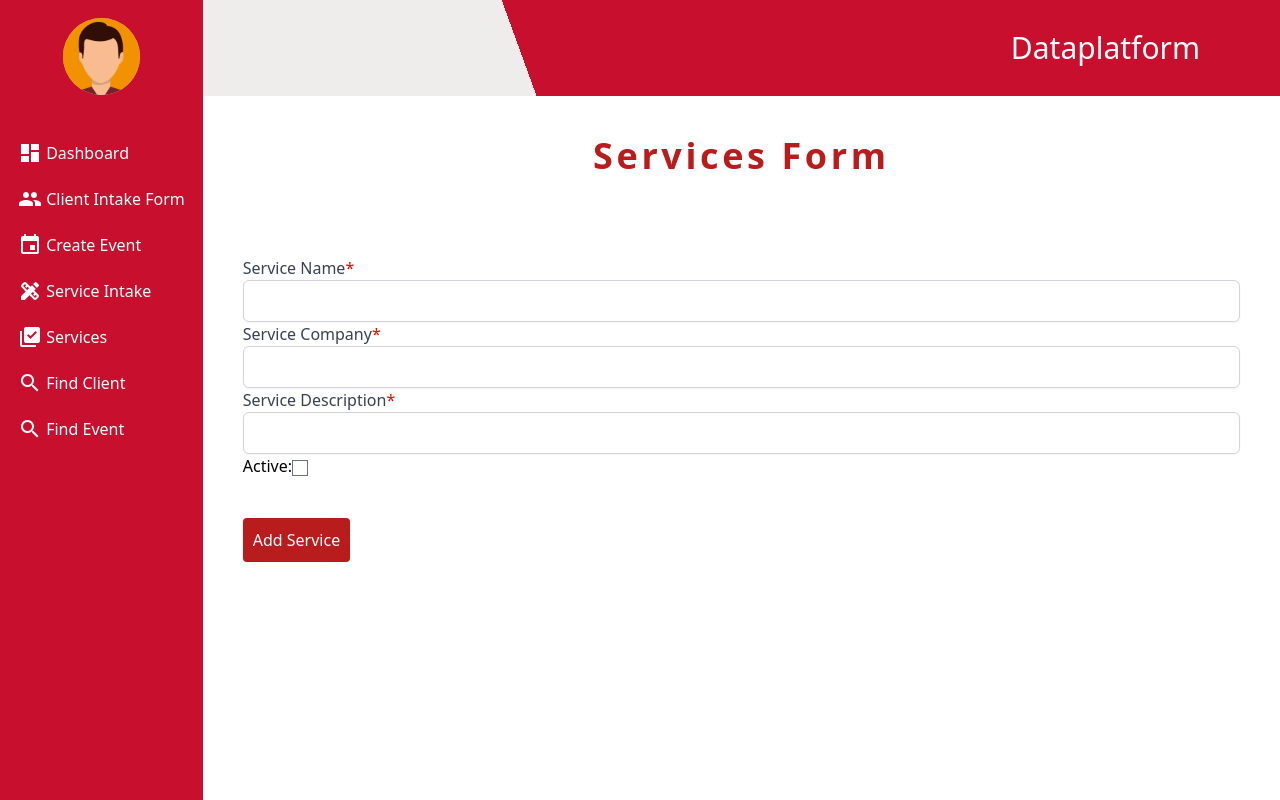
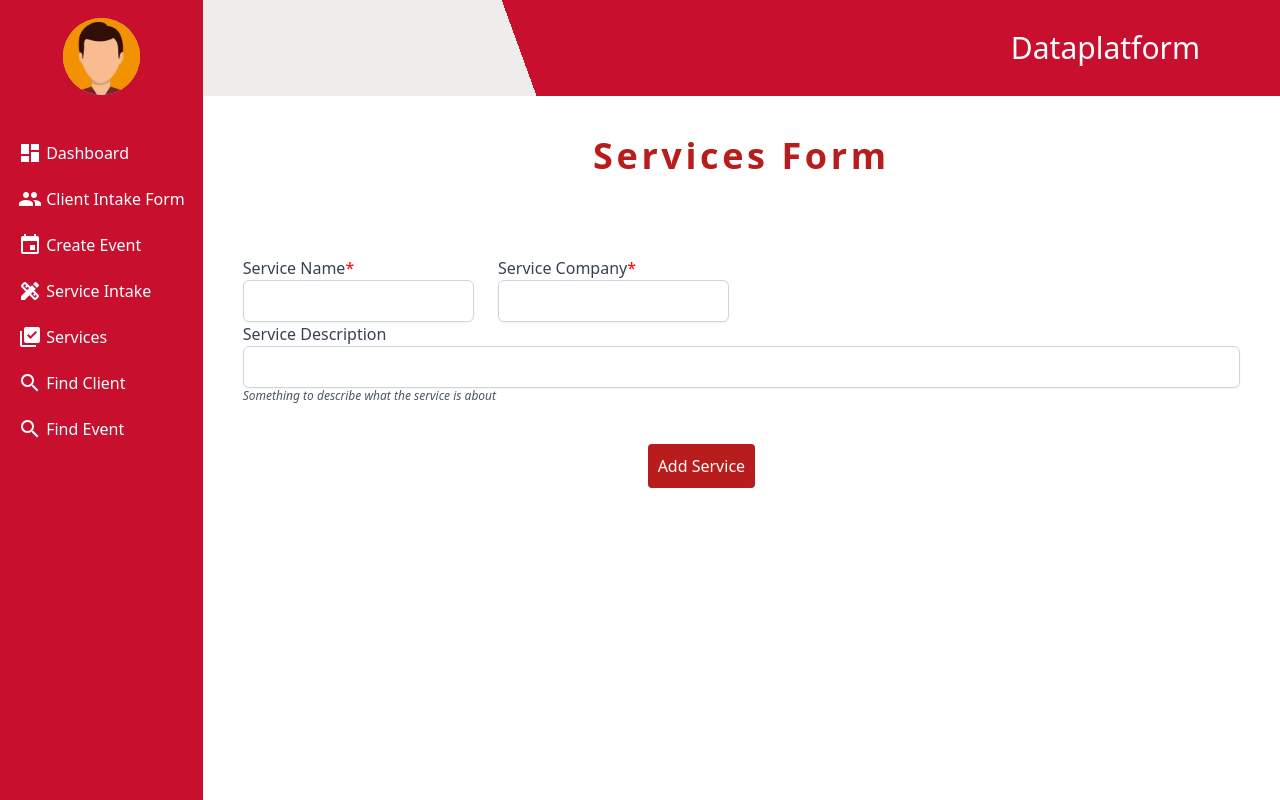
Before and after one commit to CIS-Spring-2023/project-cis_4339_project_14, a Vue app in the folder frontend/: page /serviceIntake in a window 1280 px wide. Built offline with nearby package versions, Linux system fonts and the light colour scheme; no server answers.

Commit message:
chaned service Intake form

```diff
--- a/frontend/src/components/serviceIntake.vue
+++ b/frontend/src/components/serviceIntake.vue
@@ -9,7 +9,7 @@ export default{
                 nameOfService: "",
                 descriptionOfService: "",
                 companyOfService: "",
-                statusOfService: false
+                // statusOfService: false
 
             }
         };
@@ -37,6 +37,7 @@ export default{
             <!-- <form @submit.prevent="addnewService"> -->
             <!-- faux frontend here for now -->
             <form>
+                <div class="grid grid-cols-1 sm:grid-cols-2 md:grid-cols-4 gap-x-6 gap-y-10">
 
                 <!-- Intake service Name here -->
                 <div class="flex flex-col">
@@ -66,30 +67,30 @@ export default{
                     <!-- Will do more stuff to process data here -->
                     </label>
                 </div>
+                </div>
 
                 <!-- Intake service Description here -->
                 <div class="flex flex-col">
                     <label class="block">
                     <span class="text-gray-700">Service Description</span>
-                    <span style="color: #ff0000">*</span>
                     <input
                         type="text"
                         class="w-full rounded-md border-gray-300 shadow-sm focus:border-indigo-300 focus:ring focus:ring-indigo-200 focus:ring-opacity-50"
                         v-model="services.descriptionOfService"
                     />
+                    <p class="text-gray-600 text-xs italic">Something to describe what the service is about</p>
                     <!-- Will do more stuff to process data here -->
                     </label>
                 </div>
 
                 <!-- checkbox to set a specific service as active -->
-                <div>
+                <!-- <div>
                     <label for="statusOfService">Active:</label>
                     <input type="checkbox" id="statusOfService" v-model="services.statusOfService" />
-                    <!-- Will do more stuff to process data here -->
-                </div>
+                </div> -->
 
                 <!-- submit button -->
-                <div class="flex justify-between mt-10 mr-20">
+                <div class="flex justify-center mt-10 mr-20">
                     <button class="bg-red-700 text-white rounded" type="submit">
                     Add Service
                     </button>
```
